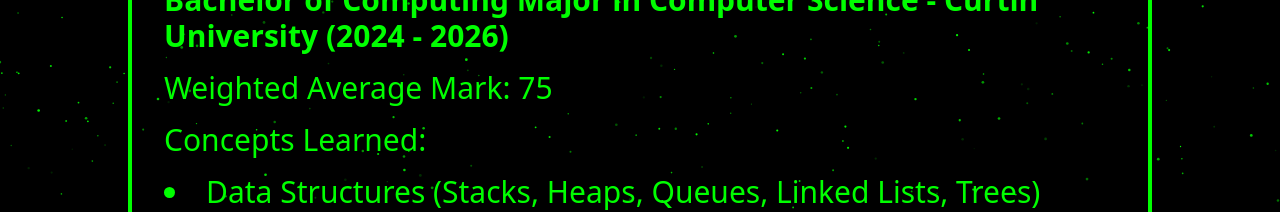
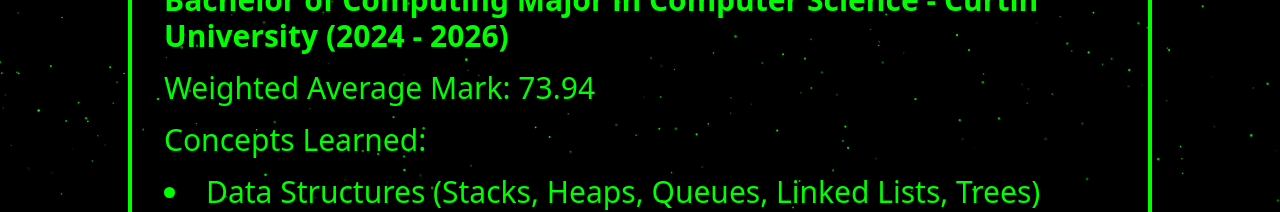
Before and after one commit to Bionic535/Personal_Portfolio, a React (Vite) app: page /education in a window 1280 px wide. Shown: the part 196-408 px from the top of the page. Built offline with nearby package versions, Linux system fonts and the light colour scheme.

Commit message:
updated weighted average mark

```diff
--- a/src/education.tsx
+++ b/src/education.tsx
@@ -10,7 +10,7 @@
         <div className="min-h-screen flex items-center justify-center px-32">
             <div className="border-4 rounded-lg p-8 flex flex-col gap-4" style={{ borderColor: 'var(--border-color)' }}>
                 <p className="text-3xl font-bold" style={{ color: 'var(--border-color)' }}>Bachelor of Computing Major in Computer Science - Curtin University (2024 - 2026)</p>
-                <p className="text-3xl" style={{ color: 'var(--border-color)' }}>Weighted Average Mark: 75</p>
+                <p className="text-3xl" style={{ color: 'var(--border-color)' }}>Weighted Average Mark: 73.94</p>
                 <p className="text-3xl" style={{ color: 'var(--border-color)' }}>Concepts Learned:</p>
                 <ul className="list-disc list-inside text-3xl" style={{ color: 'var(--border-color)' }}>
                     <li>Data Structures (Stacks, Heaps, Queues, Linked Lists, Trees)</li>
```
